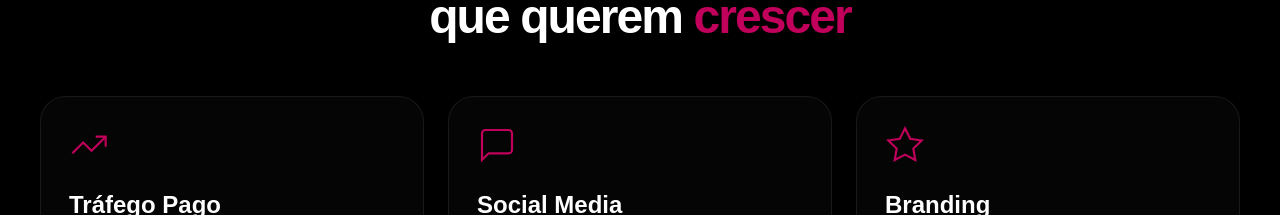
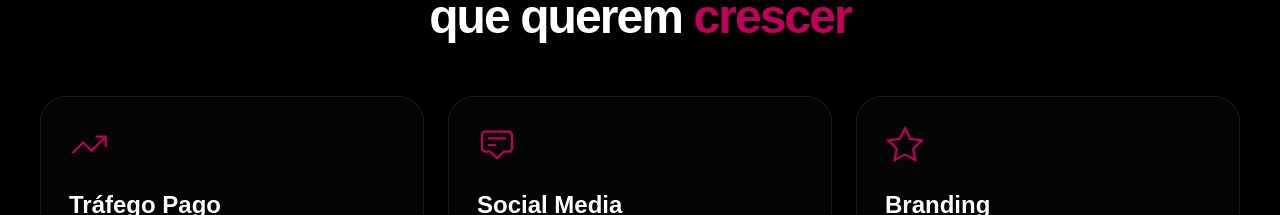
Before and after one commit to INVDGROUP/invd-site, a Next.js app: page / in a window 1280 px wide. Shown: the part 1680-1895 px from the top of the page. Built offline with nearby package versions, Linux system fonts and the light colour scheme.

Commit message:
Update page.tsx

```diff
--- a/app/page.tsx
+++ b/app/page.tsx
@@ -12,7 +12,9 @@ export default function Home() {
       title: "Social Media",
       text: "Gestão estratégica de redes sociais com conteúdo que posiciona sua empresa como referência e gera autoridade no mercado.",
       icon: (
-        <svg xmlns="http://www.w3.org/2000/svg" width="40" height="40" fill="none" viewBox="0 0 24 24" stroke="#C0005A" strokeWidth="1.3"><path d="M21 15a2 2 0 0 1-2 2H7l-4 4V5a2 2 0 0 1 2-2h14a2 2 0 0 1 2 2z"/><path d="M8 10h.01M12 10h.01M16 10h.01"/></svg>
+        <svg xmlns="http://www.w3.org/2000/svg" width="40" height="40" fill="none" viewBox="0 0 24 24" stroke="#C0005A" strokeWidth="1.3">
+          <path strokeLinecap="round" strokeLinejoin="round" d="M7 8h10M7 12h4m1 8l-4-4H5a2 2 0 01-2-2V6a2 2 0 012-2h14a2 2 0 012 2v8a2 2 0 01-2 2h-3l-4 4z" />
+        </svg>
       ),
     },
     {
```
